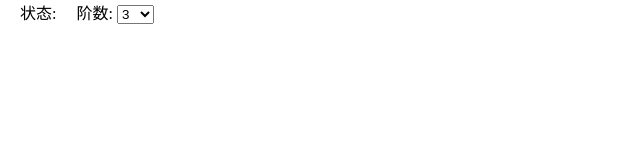
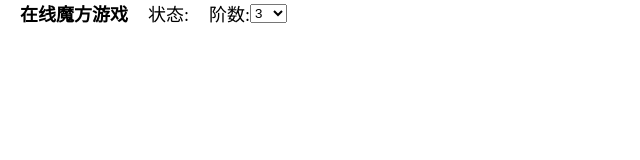
Before and after one commit to pengfeiw/rubiks-cube, a website: page index.html in a window 1280 px wide. Shown: the whole page, without its empty margins (0-640 px from the left). Drawn offline with Linux system fonts and the light colour scheme.

Commit message:
chore: 优化seo

```diff
--- a/index.html
+++ b/index.html
@@ -1,7 +1,13 @@
 <html>
 
 <head>
-    <title>Rubik's cube</title>
+    <title>魔方游戏 online | Rubik cube</title>
+    <meta name="description" content="基于HTML的使用 Threejs 和 TypeScript 制作的3D魔方（rubik cube）游戏">
+    <meta property="keywords" content="魔方,rubik,Threejs,three,webgl,三维,cube,游戏,在线,minicode,online">
+    <meta property="og:title" content="RubikCube - 魔方">
+    <meta property="og:description" content="基于HTML的使用 Threejs 和 TypeScript 制作的3D魔方（rubik cube）游戏">
+    <meta property="og:keywords" content="魔方,rubik,Threejs,three,webgl,三维,cube,游戏,在线,minicode,online">
+    <meta property="author" content="王鹏飞">
     <style>
         * {
             margin: 0;
@@ -9,24 +15,37 @@
             box-sizing: border-box;
         }
 
+        h1 {
+            font-size: 18px;
+        }
+
         #container {
             height: 100vh;
             width: 100vw;
         }
+
         #status {
+            font-size: 18px;
             position: absolute;
             left: 0;
             top: 0;
             width: 100vw;
             display: flex;
+            flex-wrap: wrap;
+            align-items: center;
             /* color: white; */
         }
+
         .status-item {
             margin-left: 20px;
+            display: flex;
+            align-items: center;
         }
+
         #order-select {
             outline: none;
         }
+
         #disorder {
             width: 70px;
             display: none;
@@ -37,6 +56,7 @@
 <body>
     <div id="container"></div>
     <div id="status">
+        <h1 class="status-item">在线魔方游戏</h1>
         <div class="status-item">
             <label for="finish">状态: </label>
             <span id="finish"></span>
```
